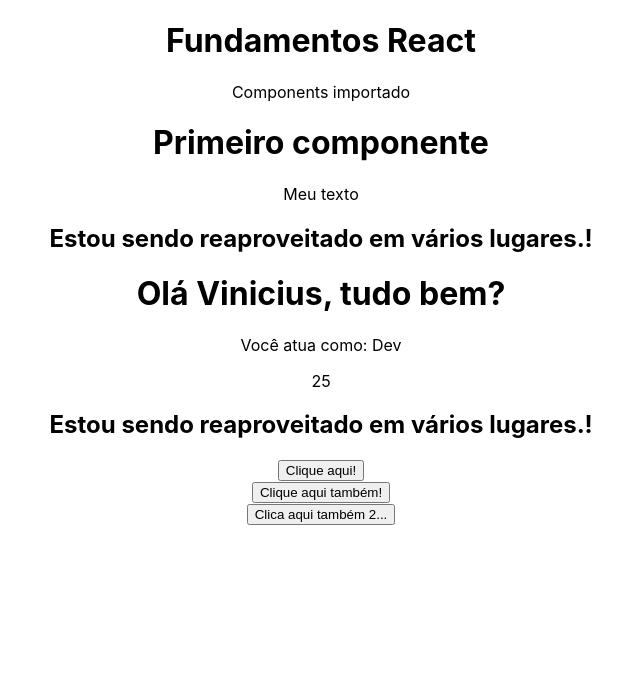
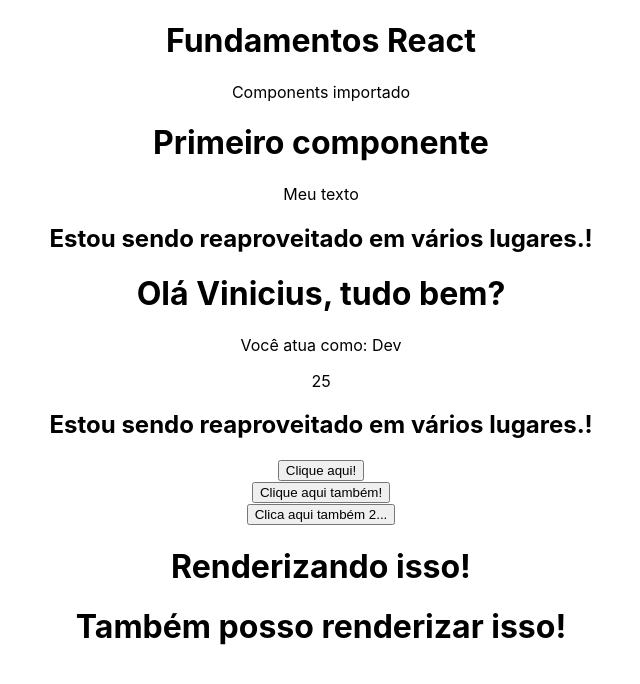
Before and after one commit to viniciusbenicio/fundamentos, a React (Create React App) app: page / in a window 1280 px wide. Shown: the top 684 px of the page, without its empty margins (319-959 px from the left). Built offline with nearby package versions, Linux system fonts and the light colour scheme.

Commit message:
Funções de Renderização

```diff
--- a/src/components/Events.js
+++ b/src/components/Events.js
@@ -4,6 +4,14 @@
     //console.log(e);
     return alert("Ativou o evento...");
 }
+
+const renderSomething = (x) => {
+  if(x){
+    return <h1>Renderizando isso!</h1>;
+  }else{
+    return <h1>Também posso renderizar isso!</h1>;
+  }
+};
 
   return (
     <div>
@@ -20,6 +28,8 @@
           }
         }}>Clica aqui também 2...</button>
       </div>
+      {renderSomething(true)}
+      {renderSomething(false)}
     </div>
   )
 }
```
